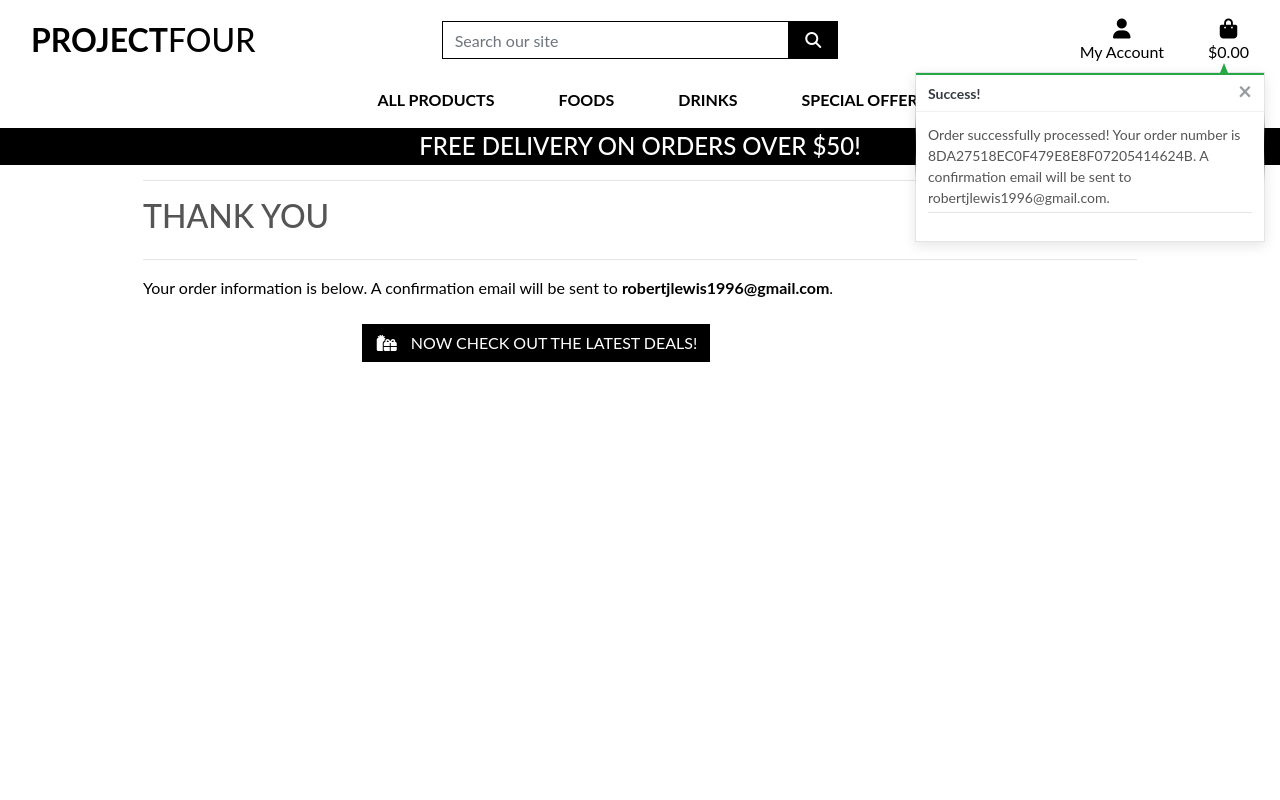
After one commit to RobertJLewis/project_four, a Django app: a page that uses checkout/templates/checkout/checkout_success.html in a window 1280 px wide. The commit adds this page. Run offline with Django 3.2, Linux system fonts and the light colour scheme; data comes from the database, SQL or seed files in the repository; both versions use the stored data as it was after the commit; some libraries are stand-ins or nearby versions.

Commit message:
checkout & payment feature working and pulling through onto stripe & onto admin panel

```diff
--- a/checkout/__init__.py
+++ b/checkout/__init__.py
@@ -0,0 +1 @@
+default_app_config = 'checkout.apps.CheckoutConfig'
--- a/checkout/models.py
+++ b/checkout/models.py
@@ -34,7 +34,7 @@ class Order(models.Model):
         Update grand total each time a line item is added,
         accounting for delivery costs.
         """
-        self.order_total = self.lineitems.aggregate(Sum('lineitem_total'))['lineitem_total__sum']
+        self.order_total = self.lineitems.aggregate(Sum('lineitem_total'))['lineitem_total__sum'] or 0
         if self.order_total < settings.FREE_DELIVERY_THRESHOLD:
             self.delivery_cost = self.order_total * settings.STANDARD_DELIVERY_PERCENTAGE / 100
         else:
--- a/checkout/templates/checkout/checkout.html
+++ b/checkout/templates/checkout/checkout.html
@@ -20,7 +20,7 @@
         <div class="row">
             <div class="col">
                 <hr>
-                <h2 class="logo-font mb-4">Shopping Bag</h2>
+                <h2 class="logo-font mb-4">Checkout</h2>
                 <hr>
             </div>
         </div>
@@ -105,9 +105,11 @@
                         <legend class="fieldset-label small text-black px-2 w-auto">Payment</legend>
                         <!-- A Stripe card element will go here -->
                         <div class="mb-3" id="card-element"></div>
+
                         <!-- Used to display form errors -->
                         <div class="mb-3 text-danger" id="card-errors" role="alert"></div>
                     </fieldset>
+
                     <div class="submit-button text-right mt-5 mb-2">
 						<a href="{% url 'view_bag' %}" class="btn btn-outline-black rounded-0">
 							<span class="icon">
--- /dev/null
+++ b/checkout/templates/checkout/checkout_success.html
@@ -0,0 +1,42 @@
+{% extends "base.html" %}
+{% load static %}
+
+{% block extra_css %}
+    <link rel="stylesheet" href="{% static 'checkout/css/checkout.css' %}">
+{% endblock %}
+
+{% block page_header %}
+    <div class="container header-container">
+        <div class="row">
+            <div class="col"></div>
+        </div>
+    </div>
+{% endblock %}
+
+{% block content %}
+    <div class="overlay"></div>
+    <div class="container">
+        <div class="row">
+            <div class="col">
+                <hr>
+                <h2 class="logo-font mb-4">Thank You</h2>
+                <hr>
+                <p class="text-black">Your order information is below. A confirmation email will be sent to <strong>{{ order.email }}</strong>.</p>
+            </div>
+        </div>
+
+        <div class="row">
+            <div class="col-12 col-lg-7"></div>
+        </div>
+        <div class="row">
+			<div class="col-12 col-lg-7 text-right">
+				<a href="{% url 'products' %}?category=new_arrivals,deals,clearance" class="btn btn-black rounded-0 my-2">
+					<span class="icon mr-2">
+						<i class="fas fa-gifts"></i>
+					</span>
+					<span class="text-uppercase">Now check out the latest deals!</span>
+				</a>
+			</div>
+		</div>
+    </div>
+{% endblock %}
--- a/checkout/urls.py
+++ b/checkout/urls.py
@@ -3,4 +3,5 @@ from . import views
 
 urlpatterns = [
     path('', views.checkout, name='checkout'),
+    path('checkout_success/<order_number>', views.checkout_success, name='checkout_success'),
 ]
--- a/checkout/views.py
+++ b/checkout/views.py
@@ -1,8 +1,10 @@
-from django.shortcuts import render, redirect, reverse
+from django.shortcuts import render, redirect, reverse, get_object_or_404
 from django.contrib import messages
 from django.conf import settings
 
 from .forms import OrderForm
+from .models import Order, OrderLineItem
+from products.models import Product
 from bag.contexts import bag_contents
 
 import stripe
@@ -11,31 +13,105 @@ def checkout(request):
     stripe_public_key = settings.STRIPE_PUBLIC_KEY
     stripe_secret_key = settings.STRIPE_SECRET_KEY
 
-    bag = request.session.get('bag', {})
-    if not bag:
-        messages.error(request, "There's nothing in your bag at the moment")
-        return redirect(reverse('products'))
+    if request.method == 'POST':
+        bag = request.session.get('bag', {})
 
-    current_bag = bag_contents(request)
-    total = current_bag['grand_total']
-    stripe_total = round(total * 100)
-    stripe.api_key = stripe_secret_key
-    intent = stripe.PaymentIntent.create(
-        amount=stripe_total,
-        currency=settings.STRIPE_CURRENCY,
-    )
+        form_data = {
+            'full_name': request.POST['full_name'],
+            'email': request.POST['email'],
+            'phone_number': request.POST['phone_number'],
+            'country': request.POST['country'],
+            'postcode': request.POST['postcode'],
+            'town_or_city': request.POST['town_or_city'],
+            'street_address1': request.POST['street_address1'],
+            'street_address2': request.POST['street_address2'],
+            'county': request.POST['county'],
+        }
+        order_form = OrderForm(form_data)
+        if order_form.is_valid():
+            order = order_form.save()
+            for item_id, item_data in bag.items():
+                try:
+                    product = Product.objects.get(id=item_id)
+                    if isinstance(item_data, int):
+                        order_line_item = OrderLineItem(
+                            order=order,
+                            product=product,
+                            quantity=item_data,
+                        )
+                        order_line_item.save()
+                    else:
+                        for size, quantity in item_data['items_by_size'].items():
+                            order_line_item = OrderLineItem(
+                                order=order,
+                                product=product,
+                                quantity=quantity,
+                                product_size=size,
+                            )
+                            order_line_item.save()
+                except Product.DoesNotExist:
+                    messages.error(request, (
+                        "One of the products in your bag wasn't found in our database. "
+                        "Please call us for assistance!")
+                    )
+                    order.delete()
+                    return redirect(reverse('view_bag'))
 
-    order_form = OrderForm()
+            request.session['save_info'] = 'save-info' in request.POST
+            return redirect(reverse('checkout_success', args=[order.order_number]))
+        else:
+            messages.error(request, 'There was an error with your form. \
+                Please double check your information.')
 
-    if not stripe_public_key:
-        messages.warning(request, 'Stripe public key is missing. \
-            Did you forget to set it in your environment?')
+    else:
+        bag = request.session.get('bag', {})
+        if not bag:
+            messages.error(request, "There's nothing in your bag at the moment")
+            return redirect(reverse('products'))
 
-    template = 'checkout/checkout.html'
+        current_bag = bag_contents(request)
+        total = current_bag['grand_total']
+        stripe_total = round(total * 100)
+        stripe.api_key = stripe_secret_key
+        intent = stripe.PaymentIntent.create(
+            amount=stripe_total,
+            currency=settings.STRIPE_CURRENCY,
+        )
+
+        order_form = OrderForm()
+
+        # in the video, the below code is not indented properly
+        # this is the correct indentation
+        if not stripe_public_key:
+            messages.warning(request, 'Stripe public key is missing. \
+                Did you forget to set it in your environment?')
+
+        template = 'checkout/checkout.html'
+        context = {
+            'order_form': order_form,
+            'stripe_public_key': stripe_public_key,
+            'client_secret': intent.client_secret,
+        }
+
+        return render(request, template, context)
+        # end of the corrected indentation
+
+
+def checkout_success(request, order_number):
+    """
+    Handle successful checkouts
+    """
+    save_info = request.session.get('save_info')
+    order = get_object_or_404(Order, order_number=order_number)
+    messages.success(request, f'Order successfully processed! \
+        Your order number is {order_number}. A confirmation \
+        email will be sent to {order.email}.')
+
+    if 'bag' in request.session:
+        del request.session['bag']
+
+    template = 'checkout/checkout_success.html'
     context = {
-        'order_form': order_form,
-        'stripe_public_key': stripe_public_key,
-        'client_secret': intent.client_secret,
+        'order': order,
     }
-
     return render(request, template, context)
```
Also changed, not shown: db.sqlite3.
